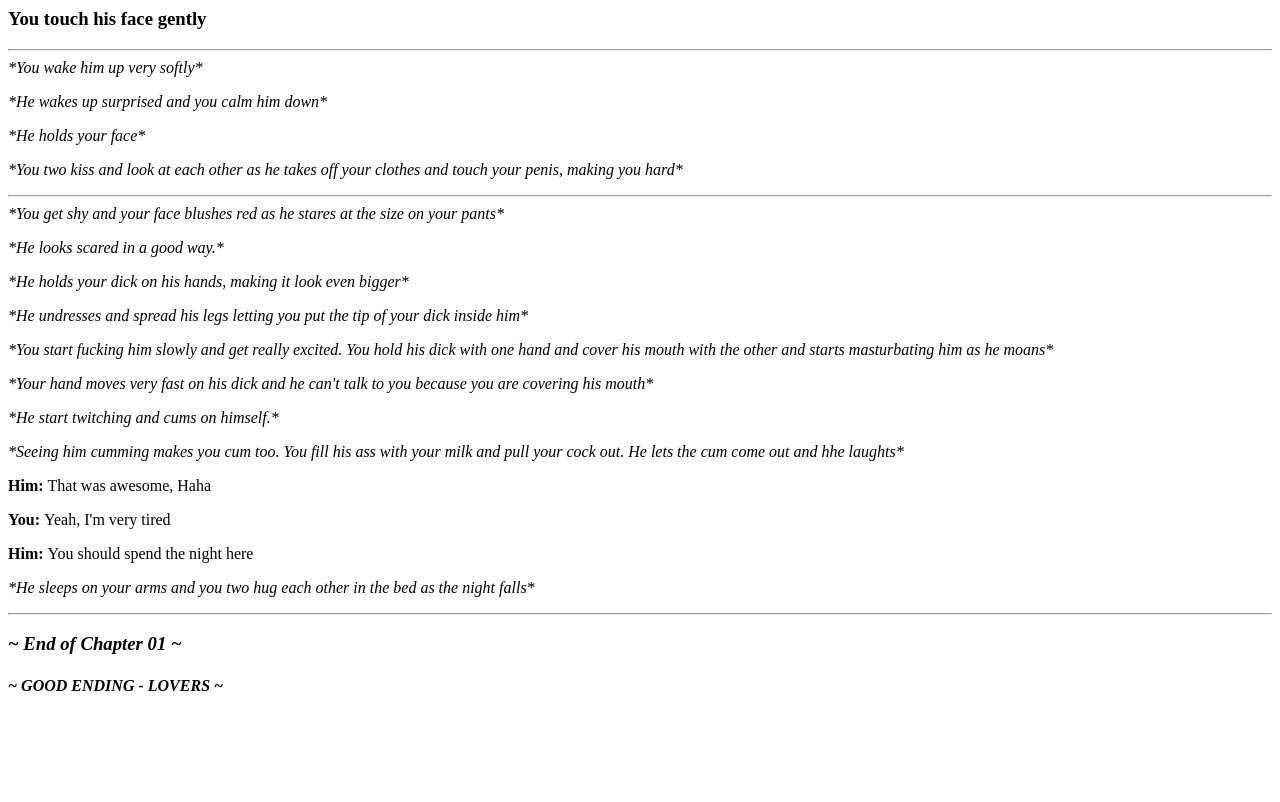
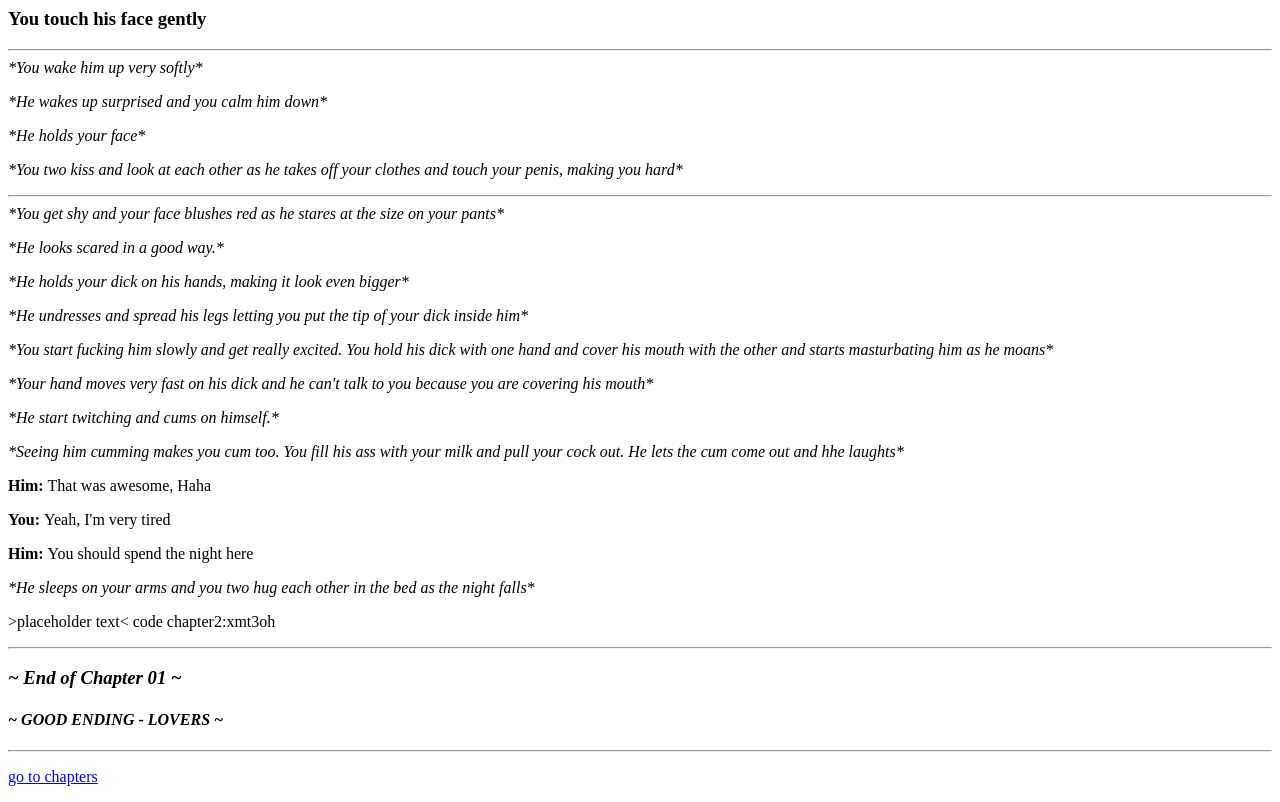
Before and after one commit to cross-sans/xhentai, a plain HTML site: page games/sex3.html in a window 1280 px wide. Drawn offline with Linux system fonts and the light colour scheme.

Commit message:
update sex3.html

```diff
--- a/games/sex3.html
+++ b/games/sex3.html
@@ -25,13 +25,15 @@
   <p><b>Him:  </b>You should spend the night here</p>
   <p><i>*He sleeps on your arms and you two hug each other in the bed as the night falls*</i></p>
 
-
-
+>placeholder text<
+code chapter2:xmt3oh
   <p> </p>
   <hr> </hr>
 
 
   <h3> <i> ~ End of Chapter 01 ~ </i></h3>
   <h4> <i> ~ GOOD ENDING - LOVERS ~ </i></h4>
+<hr>
+  <p><a href=../chapters/chapters.html>go to chapters</p>
 </body>
 </html>
```
